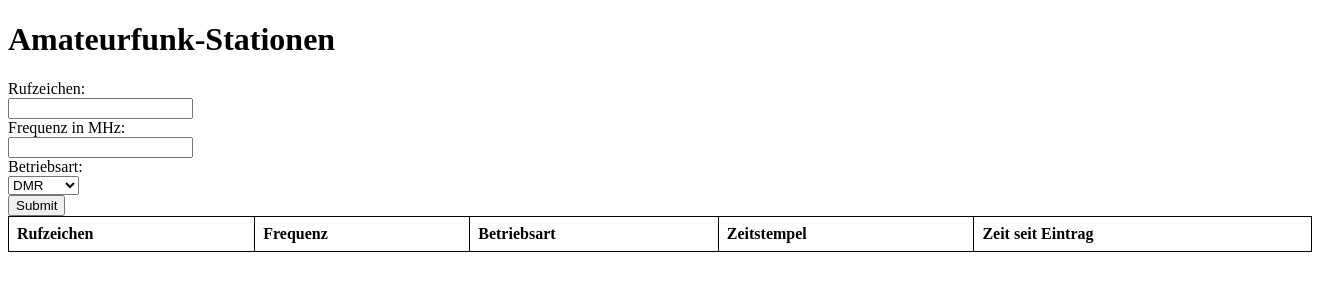
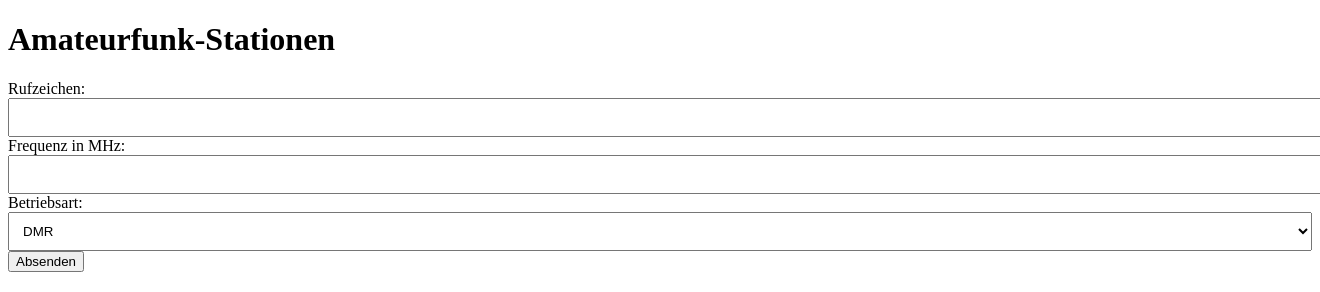
Before and after one commit to DO1FFE/QRG-Website, a Flask app: page / in a window 1320 px wide; the page is wider, and only the part inside the window is pictured. Shown: the top 292 px of that part. Run offline with Flask 2, Linux system fonts and the light colour scheme; data that the repository does not hold is empty.

Commit message:
Update index.html

```diff
--- a/templates/index.html
+++ b/templates/index.html
@@ -19,6 +19,16 @@
         tr:nth-child(even) {
             background-color: #f2f2f2;
         }
+        /* Größere Eingabefelder */
+        input[type="text"], input[type="number"], select {
+            width: 100%; /* Volle Breite */
+            padding: 10px; /* Innenpolsterung */
+        }
+        /* Abstand zwischen dem Submit-Button und der Tabelle */
+        input[type="submit"] {
+            display: block; /* Blockelement, damit der Abstand funktioniert */
+            margin-bottom: 20px; /* Abstand unter dem Button */
+        }
     </style>
 </head>
 <body>
@@ -38,7 +48,7 @@
             <option value="C4FM">C4FM</option>
             <!-- Rest der Betriebsarten... -->
         </select><br>
-        <input type="submit" value="Submit">
+        <input type="submit" value="Absenden">
     </form>
     <table>
         <thead>
```
